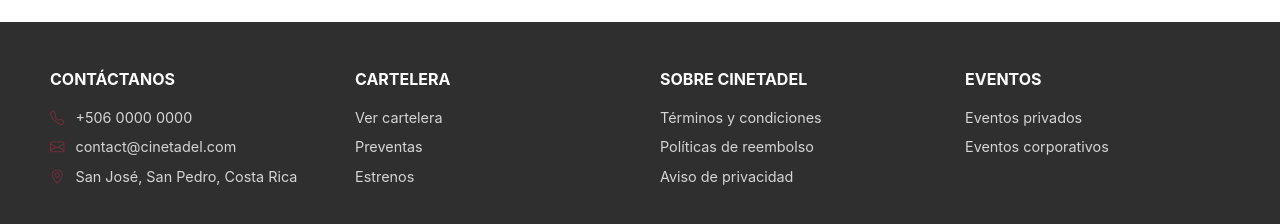
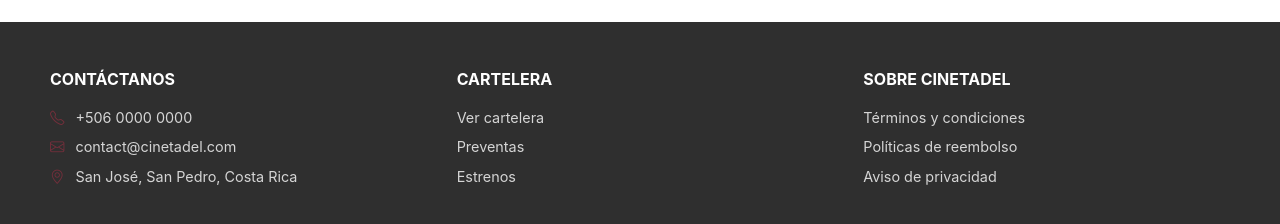
Before and after one commit to alessolano/p.i-bases-software_grupo-3, a Vue app in the folder apps/web/: page / in a window 1280 px wide. Shown: the part 1175-1399 px from the top of the page. Built offline with nearby package versions, Linux system fonts and the light colour scheme.

Commit message:
feat: removed Eventos section from AppFooter

```diff
--- a/apps/web/src/components/layout/AppFooter.vue
+++ b/apps/web/src/components/layout/AppFooter.vue
@@ -34,13 +34,6 @@
         <a href="#">Términos y condiciones</a>
         <a href="#">Políticas de reembolso</a>
         <a href="#">Aviso de privacidad</a>
-      </section>
-
-      <section>
-        <h2>EVENTOS</h2>
-
-        <a href="#">Eventos privados</a>
-        <a href="#">Eventos corporativos</a>
       </section>
     </div>
   </footer>
```
